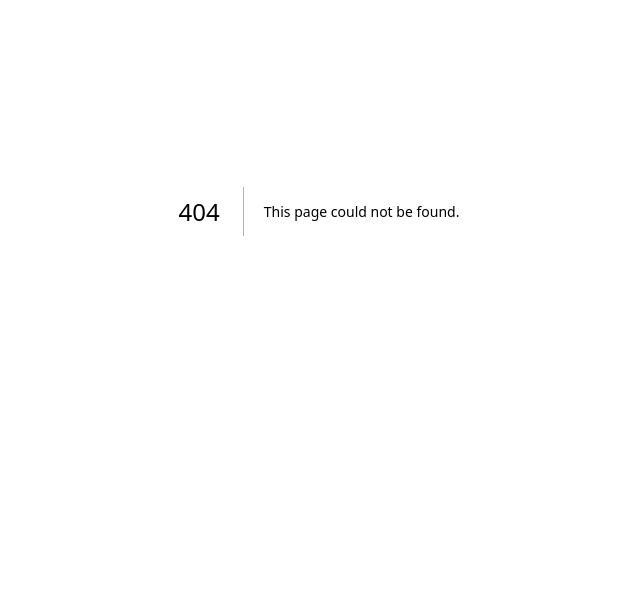
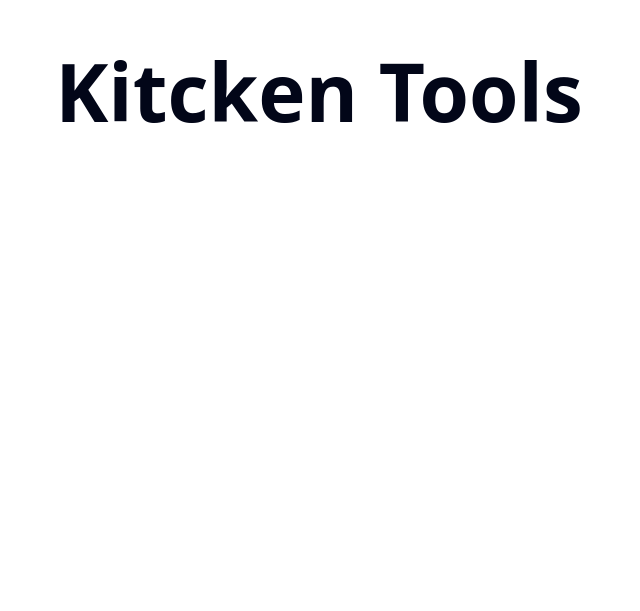
Before and after one commit to MaxwellAskren/Group7CookbookDigitization, a Next.js app in the folder digitalcookbook/: page /tools in a window 1280 px wide. Before the commit this address had no page. Shown: the part 189-800 px from the top of the page, without its empty margins (321-961 px from the left). Built offline with nearby package versions, Linux system fonts and the light colour scheme.

Commit message:
added kitchen tool page

```diff
--- /dev/null
+++ b/digitalcookbook/app/tools/page.tsx
@@ -0,0 +1,24 @@
+
+//app/communityresources/page.tsx
+
+
+
+export default function KitckenTool() {
+  return (
+    <main className="min-h-screen flex flex-col items-center justify-start">
+
+      <div
+        className="w-full bg-cover bg-center bg-repeat py-30 flex flex-col items-center"
+        style={{
+          backgroundSize: "110%",
+          backgroundImage: "bg-white"
+          }}/>
+      <div>
+        <h6 className="text-6xl md:text-[5rem] font-black text-slate-950 leading-none">Kitcken Tools </h6>
+
+      </div>
+      <div/>
+
+    </main>
+  );
+}
```
